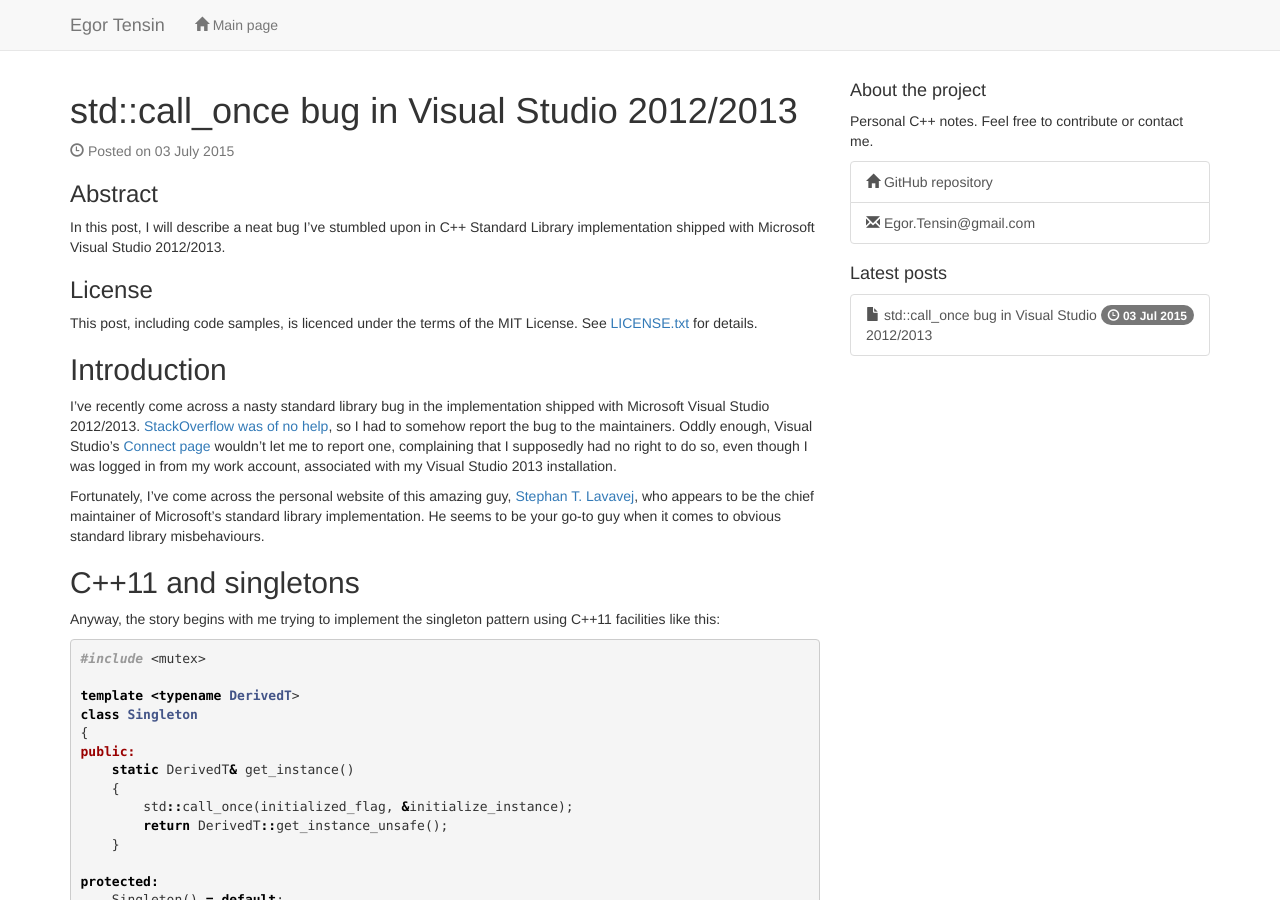
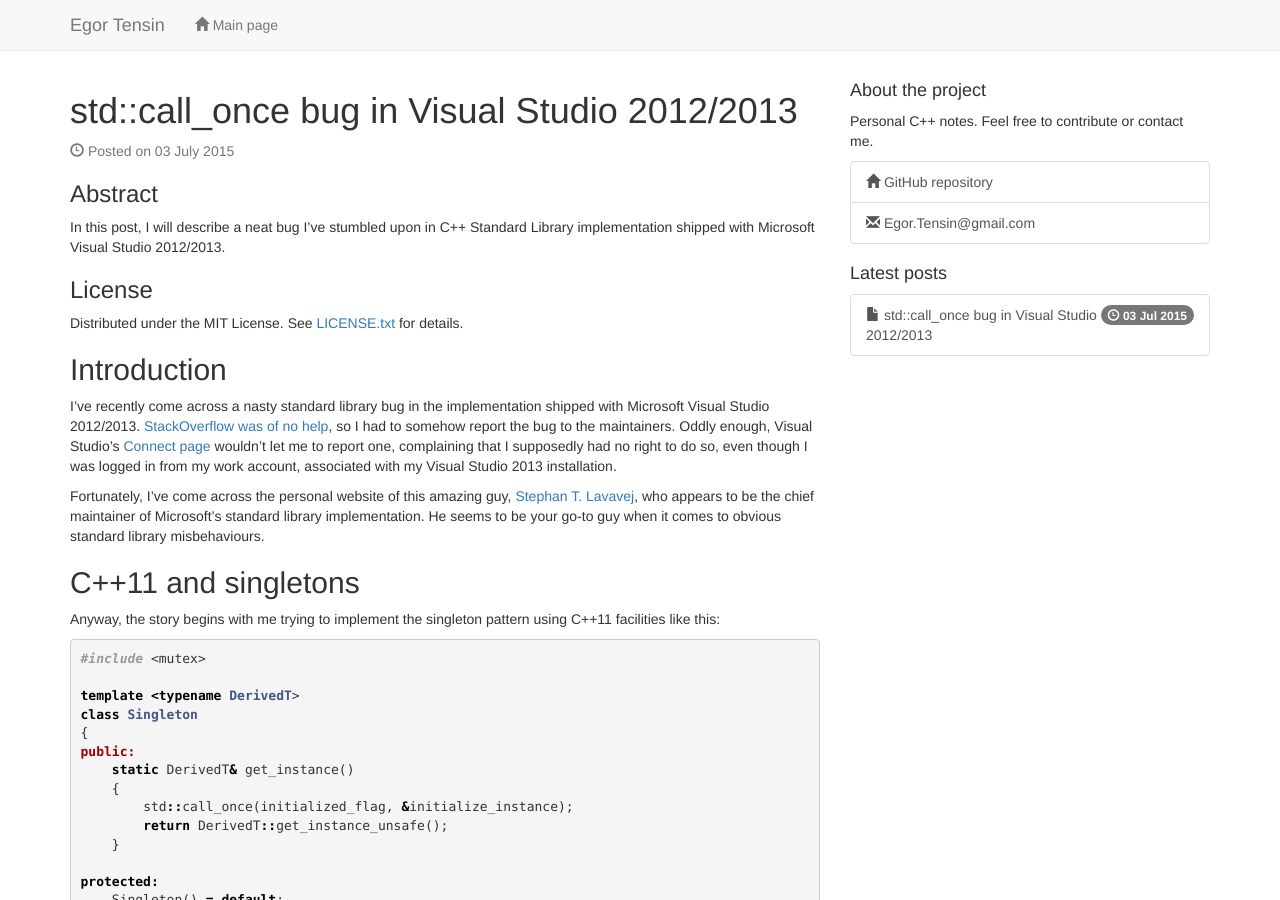
Before and after one commit to egor-tensin/jekyll-theme, a Jekyll site: the page built from _posts/2015-07-03-std-call-once-bug-in-visual-studio-2012-2013.md, in a window 1280 px wide and 900 px high. Built offline with Jekyll 4.4.1, drawn with Linux system fonts in a browser that asks for light colours; nearby versions of some CDN libraries; comment, search, counter and statistics services are not loaded.

Commit message:
fix licensing notices

```diff
--- a/_posts/2015-07-03-std-call-once-bug-in-visual-studio-2012-2013.md
+++ b/_posts/2015-07-03-std-call-once-bug-in-visual-studio-2012-2013.md
@@ -14,8 +14,7 @@
 
 ### License
 
-This post, including code samples, is licenced under the terms of the MIT
-License.
+Distributed under the MIT License.
 See [LICENSE.txt] for details.
 
 [LICENSE.txt]: {{ site.github.repository_url }}/blob/gh-pages/LICENSE.txt
@@ -174,7 +173,7 @@
     Logger()
     {
         // Opening log files, etc.
-        std::this_thread::sleep_for(std::chrono::seconds{ 3 });
+        std::this_thread::sleep_for(std::chrono::seconds{3});
     }
 
     ~Logger() = default;
@@ -188,7 +187,7 @@
     Duke()
     {
         Logger::get_instance() << "started Duke's initialization";
-        std::this_thread::sleep_for(std::chrono::seconds{ 10 });
+        std::this_thread::sleep_for(std::chrono::seconds{10});
         Logger::get_instance() << "finishing Duke's initialization";
     }
 
```
Also changed, not shown: LICENSE.txt, README.md.
